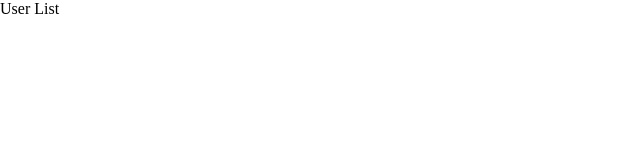
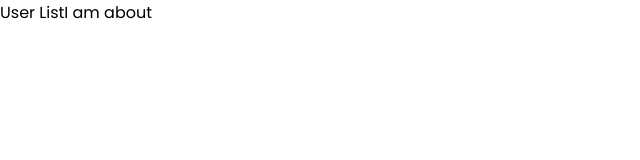
Before and after one commit to valoresdigital/test1, a React (Create React App) app: page / in a window 1280 px wide. Shown: the top 160 px of the page, without its empty margins (0-640 px from the left). Built offline with nearby package versions, Linux system fonts and the light colour scheme.

Commit message:
(feat) Install necesary libraries and font configuration

```diff
--- a/src/App.js
+++ b/src/App.tsx
@@ -1,7 +1,11 @@
+import React from "react";
+import { About } from "./components/About/About";
+
 function App() {
   return (
     <div className="App">
       User List
+      <About/>
     </div>
   );
 }
--- /dev/null
+++ b/src/components/About/About.scss
@@ -0,0 +1,3 @@
+.about {
+    background-color: red;
+}
--- /dev/null
+++ b/src/components/About/About.tsx
@@ -0,0 +1,8 @@
+import React from 'react';
+import './About.scss';
+
+export const About = () => {
+    return(
+       <span>I am about</span>
+    )
+}
--- a/src/index.css
+++ /dev/null
@@ -1,3 +0,0 @@
-body {
-  margin: 0;
-}
--- /dev/null
+++ b/src/index.scss
@@ -0,0 +1,7 @@
+@import url('https://fonts.googleapis.com/css2?family=Poppins:wght@400;500;600;700&display=swap');
+
+body {
+  font-family: 'Poppins', sans-serif;
+  font-size: 16px;
+  margin: 0;
+}
--- a/src/index.js
+++ b/src/index.tsx
@@ -1,10 +1,12 @@
 import React from 'react';
 import ReactDOM from 'react-dom/client';
-import './index.css';
+import './index.scss';
 import App from './App';
 
 
-const root = ReactDOM.createRoot(document.getElementById('root'));
+const root = ReactDOM.createRoot(
+  document.getElementById('root') as HTMLElement
+);
 root.render(
   <React.StrictMode>
     <App />
```
Also changed, not shown: package.json (+6 -1 lines), tsconfig.json (added, +26 -0 lines), 1 other file (tests, documents, lock files or other folders).
